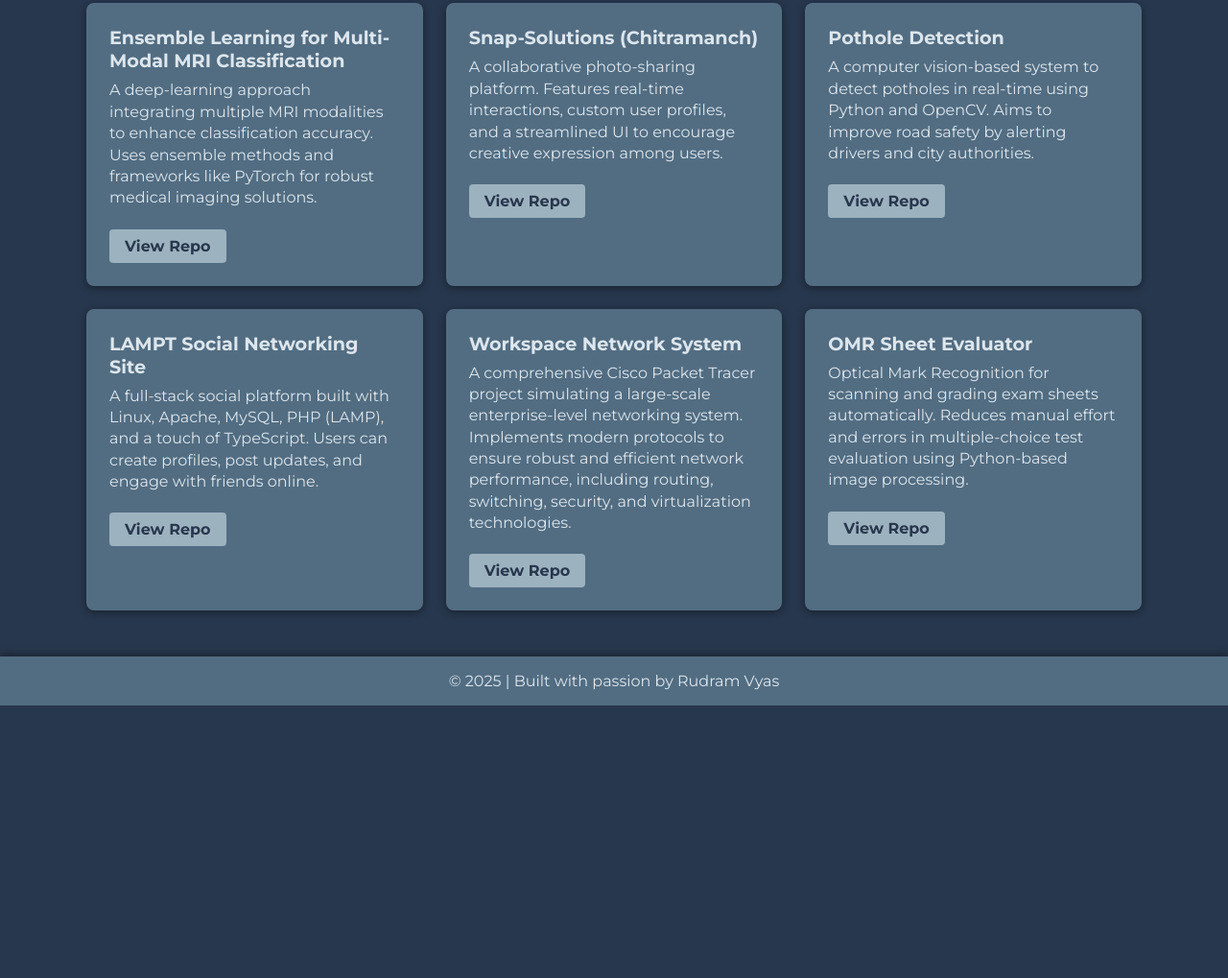
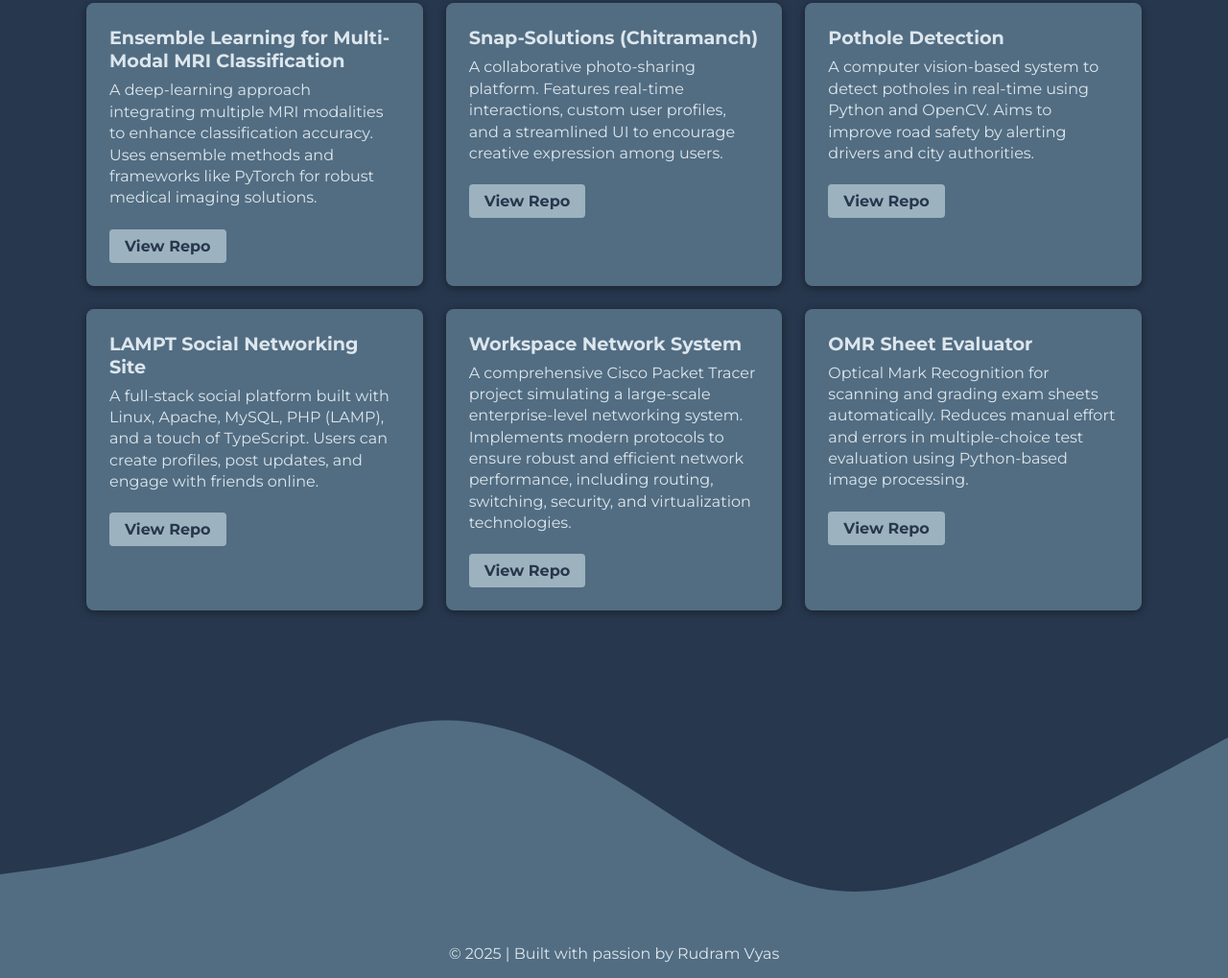
Before and after one commit to RudramVyas/my-portfolio, a plain HTML site: page projects.html in a window 1280 px wide. Shown: the part 236-1255 px from the top of the page at 96% size. Before the commit the page ends 971 px from the top, so only its background shows below. Drawn offline with Linux system fonts and the light colour scheme.

Commit message:
wave on other pages

```diff
--- a/projects.html
+++ b/projects.html
@@ -191,6 +191,19 @@
       padding: 1rem 0;
       box-shadow: 0 -2px 8px rgba(0,0,0,0.4);
     }
+
+    .svg-section {
+      position: relative;
+      width: 100%;
+      margin-top: -1px;
+    }
+
+    .svg-section img {
+      display: block;
+      width: 100%;
+      height: auto;
+    }
+
     footer p {
       color: var(--light-color);
     }
@@ -322,6 +335,10 @@
     </div>
   </div>
 
+  <div class="svg-section" aria-hidden="true">
+    <img src="assets/bg.svg" alt="Decorative SVG background" />
+  </div>
+
   <footer>
     <p>&copy; <span id="year"></span> | Built with passion by Rudram Vyas</p>
   </footer>
```
Also changed, not shown: contact.html (+16 -0 lines), experience.html (+16 -0 lines), skills-education.html (+16 -0 lines).
